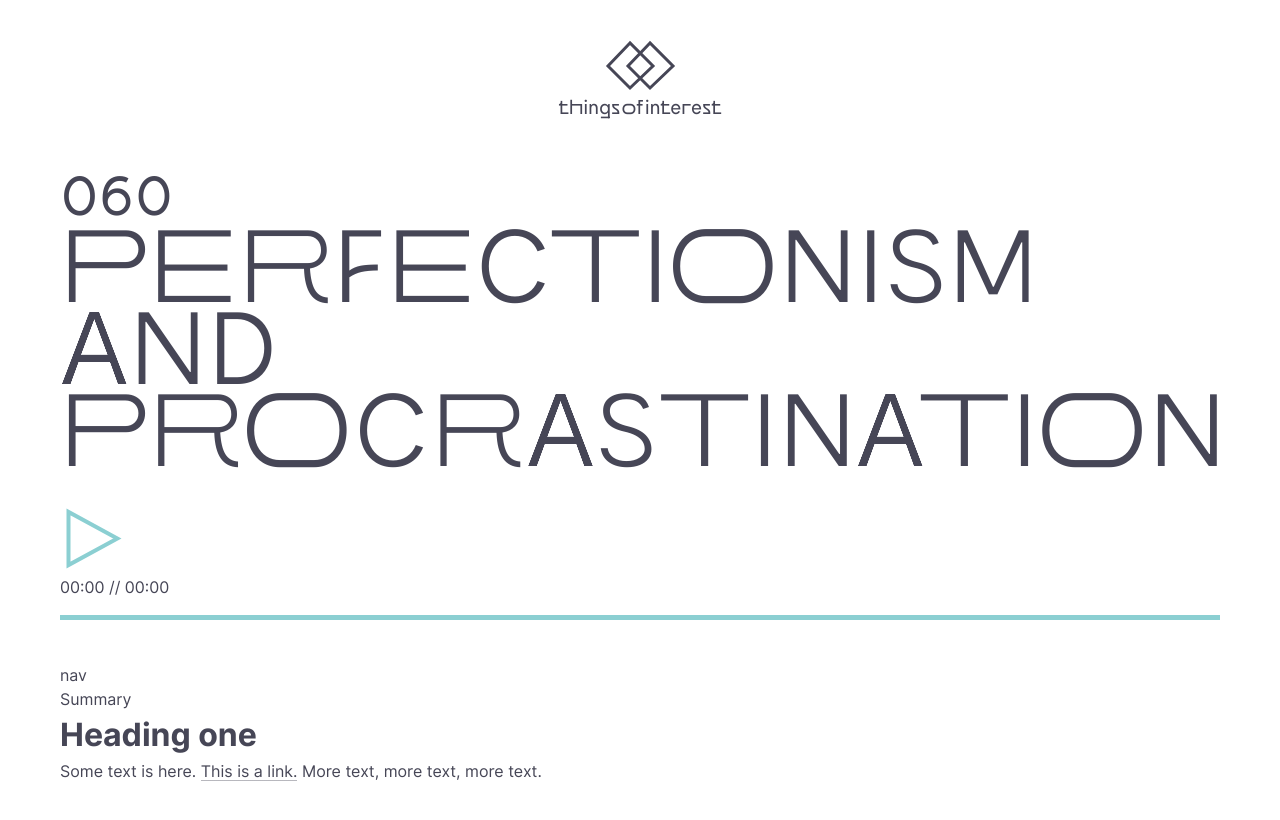
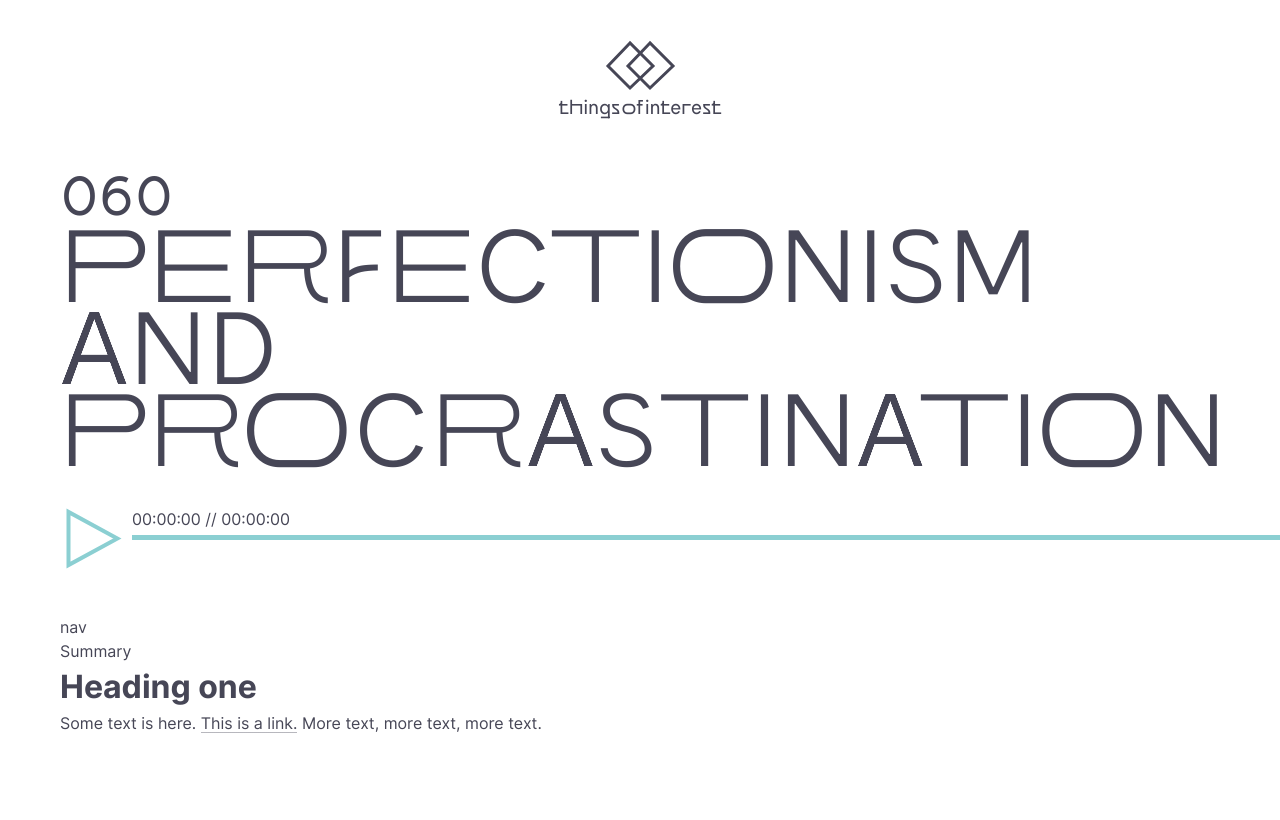
Before and after one commit to heisenburger/thingsofinterest, a Jekyll site: the page built from index.html, in a window 1280 px wide. Shown: the top 820 px of the page. Built offline with Jekyll 4.4.1, drawn with Linux system fonts in a browser that asks for light colours; some web fonts are replaced.

Commit message:
style player

```diff
--- a/_includes/episode.html
+++ b/_includes/episode.html
@@ -4,7 +4,7 @@
     <h1 class="episode-title">{{ page.title }}</h1>
   </header>
 
-  <div class="player">
+  <div class="player anchor">
     <button class="nbs player-button player-play" alt="Play">
       {% include play.svg %}
     </button>
@@ -12,8 +12,8 @@
       {% include pause.svg %}
     </button>
     <div class="player-time">
-      <span class="player-currenttime player-time f-left t-cd">00:00</span> //
-      <span class="player-duration player-time f-right t-cd">00:00</span>
+      <span class="player-currenttime f-left t-cd">00:00:00</span> //
+      <span class="player-duration f-right t-cd">00:00:00</span>
     </div>
     <progress class="player-progress" value="0"></progress>
     <audio id="player-audio" data-src={{ page.audiosrc }}></audio><!-- <a class="player-download" href={{ include.audio }} download>Download MP3</a> -->
--- a/_sass/_episode.scss
+++ b/_sass/_episode.scss
@@ -40,6 +40,10 @@
 
 // Player
 
+$player-button-height: 63px;
+$player-playbutton-width: 72px;
+$player-pausebutton-width: 76px;
+
 .player {
   margin: var(--u4) 0;
 }
@@ -47,6 +51,7 @@
 .player-button {
   color: var(--teal);
   transition: 0.1s;
+  height: $player-button-height;
 
   &:focus svg path {
     fill: currentColor;
@@ -62,7 +67,16 @@
   }
 }
 
+.player-time {
+  position: absolute;
+  top: 0;
+  left: $player-playbutton-width;
+}
+
 .player-progress {
+  position: absolute;
+  top: $player-button-height/2 - 3;
+  left: $player-playbutton-width;
   height: calc(var(--u1)/2);
   width: 100%;
   background-color: var(--teal);
@@ -116,7 +130,4 @@
     display: block;
     padding-bottom: 6rem; // there are magic, find out where they come from
   }
-  * {
-    z-index: 3;
-  }
 }
```
